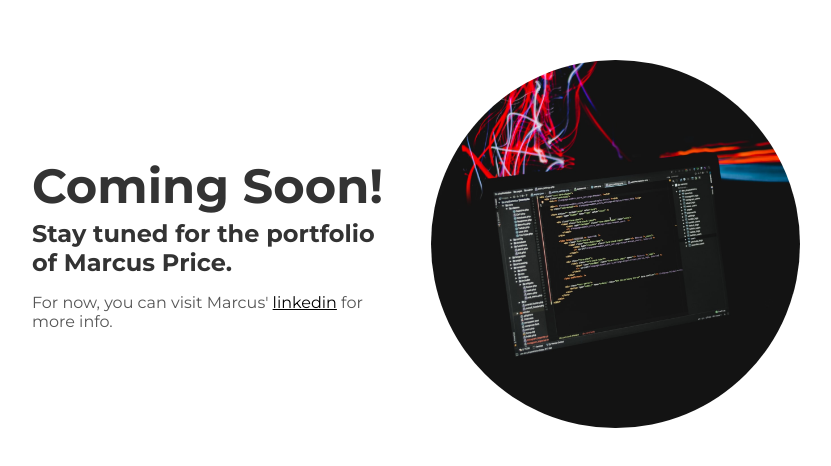
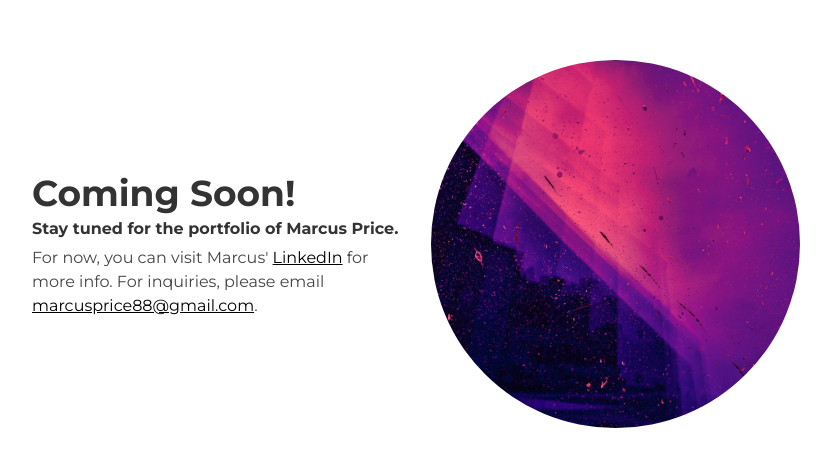
Before and after one commit to marcusprice/marcusprice-dot-dev, a React (Create React App) app in the folder client/: page / in a window 1280 px wide. Shown: the part 156-622 px from the top of the page, without its empty margins (224-1055 px from the left). Built offline with nearby package versions, Linux system fonts and the light colour scheme.

Commit message:
made some improvements

```diff
--- a/client/src/App.js
+++ b/client/src/App.js
@@ -9,7 +9,9 @@ const App = () => {
         <MarketingInfo>
           <SiteTitle>Coming Soon!</SiteTitle>
           <SiteQuote>Stay tuned for the portfolio of Marcus Price.</SiteQuote>
-          <MarketingParagraph>For now, you can visit Marcus' <a href="https://www.linkedin.com/in/marcus-price/" target="_blank" rel="noopener noreferrer" style={{color: '#000'}}>linkedin</a> for more info.</MarketingParagraph>
+          <MarketingParagraph>For now, you can visit Marcus' <a href="https://www.linkedin.com/in/marcus-price/" target="_blank" rel="noopener noreferrer" style={{color: '#000'}}>LinkedIn</a> for more info. For inquiries, please email <a href="mailto:marcusprice88@gmail.com" style={{color: '#000'}}>marcusprice88@gmail.com</a>.
+
+          </MarketingParagraph>
         </MarketingInfo>
 
       <MarketingImg />
--- a/client/src/components/Atoms.jsx
+++ b/client/src/components/Atoms.jsx
@@ -9,7 +9,6 @@ export const AppContainer = styled.div`
 `
 export const MarketingContainer = styled.div`
   width: 768px;
-  /* border: solid gray 1px; */
   margin: 0 auto;
   display: flex;
   justify-content: space-between;
@@ -24,7 +23,7 @@ export const SiteTitle = styled.h1`
   margin: 0; padding: 0;
   font-family: 'Montserrat';
   font-weight: 700;
-  font-size: 48px;
+  font-size: 36px;
   margin-bottom: 4px;
   color: #333;
 `
@@ -32,16 +31,17 @@ export const SiteTitle = styled.h1`
 export const SiteQuote = styled.span`
   font-family: 'Montserrat';
   font-weight: 700;
-  font-size: 24px;
+  font-size: 16px;
 `
 
 export const MarketingParagraph = styled.p`
   margin: 0; padding: 0;
-  margin-top: 16px;
+  margin-top: 8px;
+  line-height: 1.5;
   font-family: 'Montserrat';
   font-weight: 400;
   font-size: 16px;
-  color: #555;
+  color: #444;
 `
 
 export const MarketingImg = styled.div`
```
Also changed, not shown: client/src/img/dev.jpeg, 1 other file (tests, documents, lock files or other folders).
